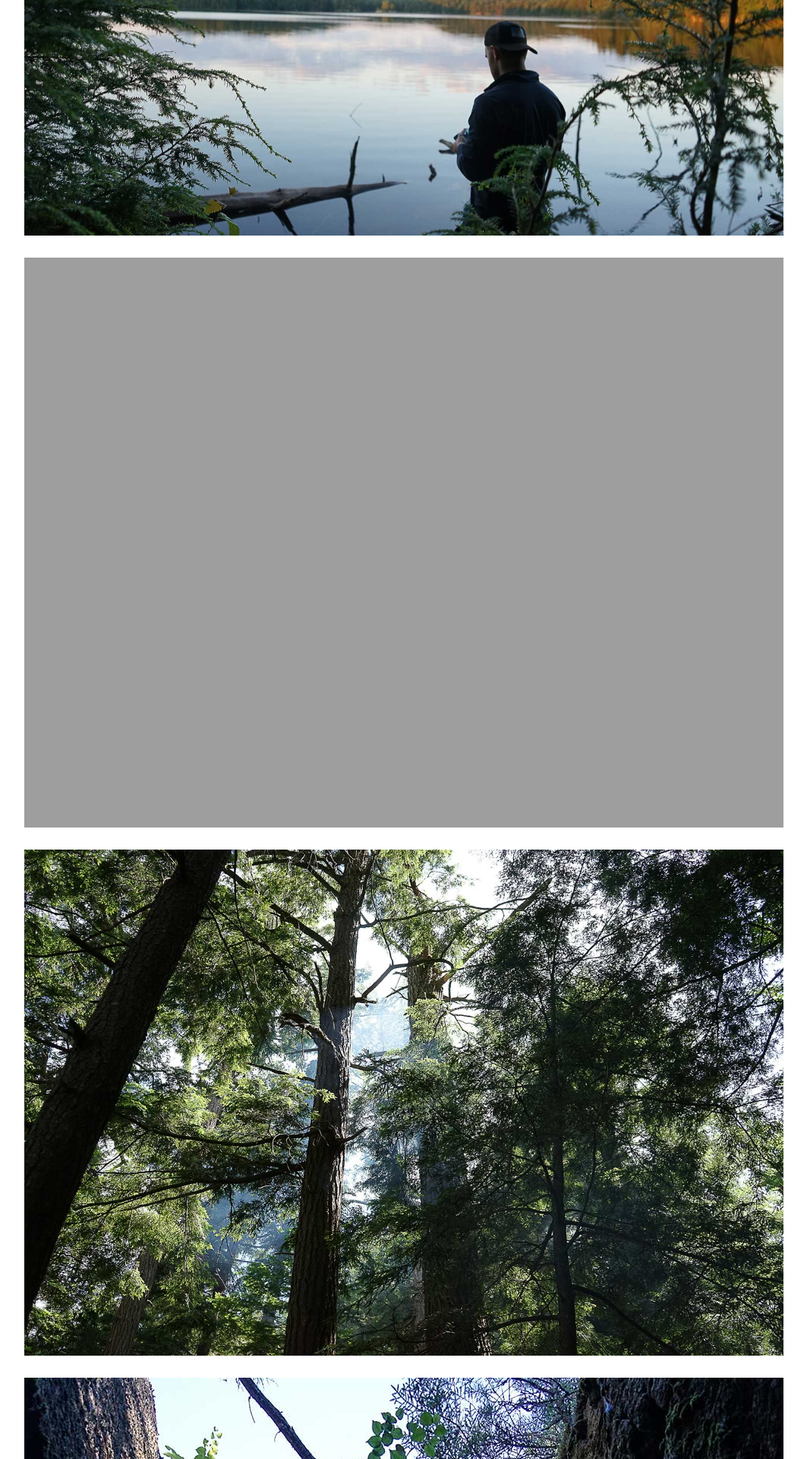
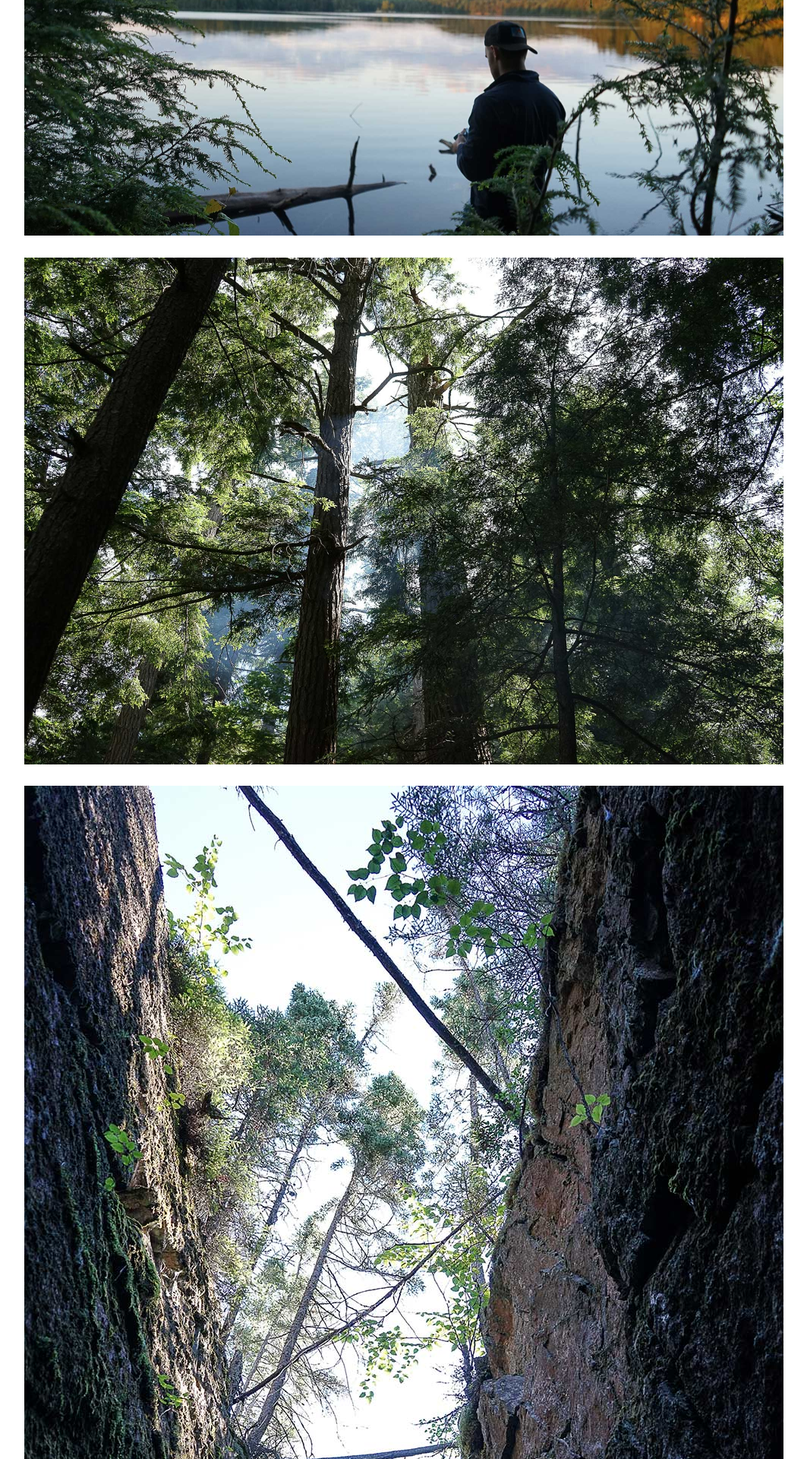
Before and after one commit to anthonyaubrey/portfolio, a Jekyll site: the page built from tripphotography.html, in a window 1280 px wide. Shown: the part 4480-6400 px from the top of the page at 76% size, without its empty margins (108-1171 px from the left). Built offline with Jekyll 4.4.1, drawn with Linux system fonts in a browser that asks for light colours.

Commit message:
Removed trip 1

```diff
--- a/tripphotography.html
+++ b/tripphotography.html
@@ -14,11 +14,11 @@ layout: default
       <img class="img-flex limgwrap pad-b"src="{{site.baseurl}}/img/bcphotography/algonquin-dusk.jpg">
       <img class="img-flex limgwrap pad-b"src="{{site.baseurl}}/img/bcphotography/justin-gonq.jpg">
       <img class="img-flex limgwrap pad-b"src="{{site.baseurl}}/img/bcphotography/maggielake.jpg">
-      <img class="img-flex limgwrap pad-b"src="{{site.baseurl}}/img/bcphotography/trip-1.jpg">
       <img class="img-flex limgwrap pad-b"src="{{site.baseurl}}/img/bcphotography/trip-2.jpg">
       <img class="img-flex limgwrap pad-b"src="{{site.baseurl}}/img/bcphotography/trip-3.jpg">
       <img class="img-flex limgwrap pad-b"src="{{site.baseurl}}/img/bcphotography/trip-4.jpg">
       <img class="img-flex limgwrap pad-b"src="{{site.baseurl}}/img/bcphotography/trip-5.jpg">
+      <img class="img-flex limgwrap pad-b"src="{{site.baseurl}}/img/bcphotography/trip-6.jpg">
     </div>
   </div>
 </main>
```
Also changed, not shown: img/bcphotography/trip-6.jpg (added), 1 other file.
